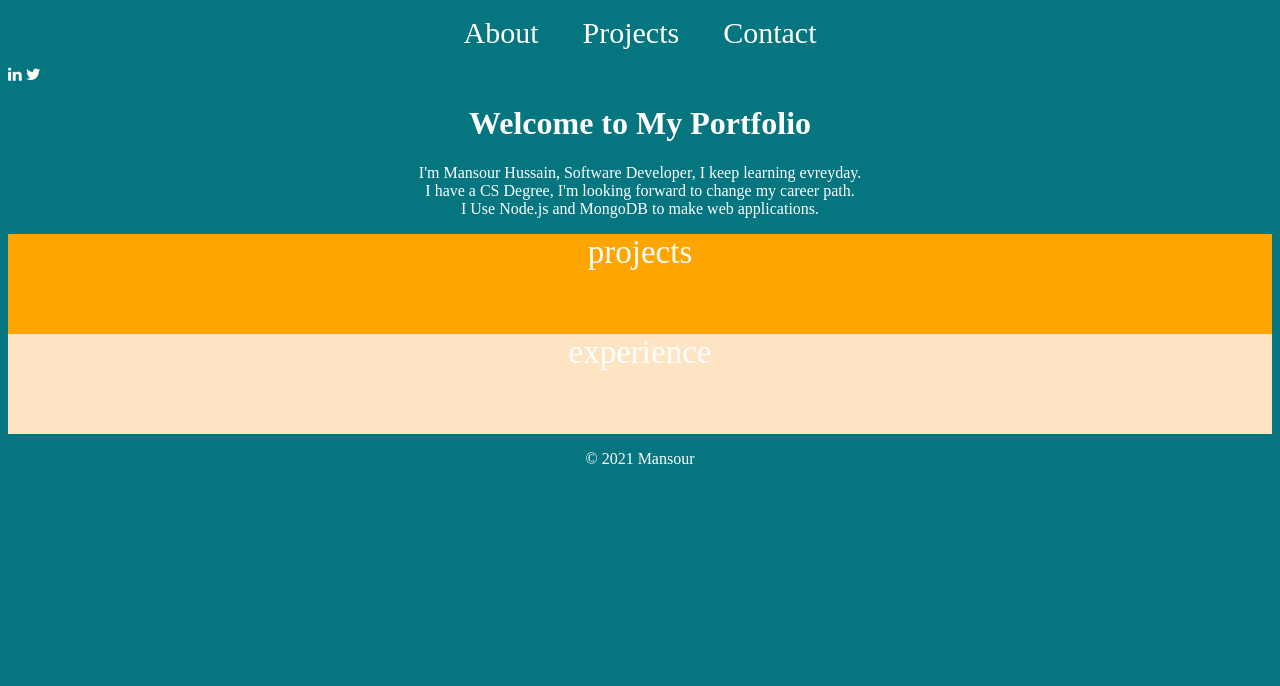
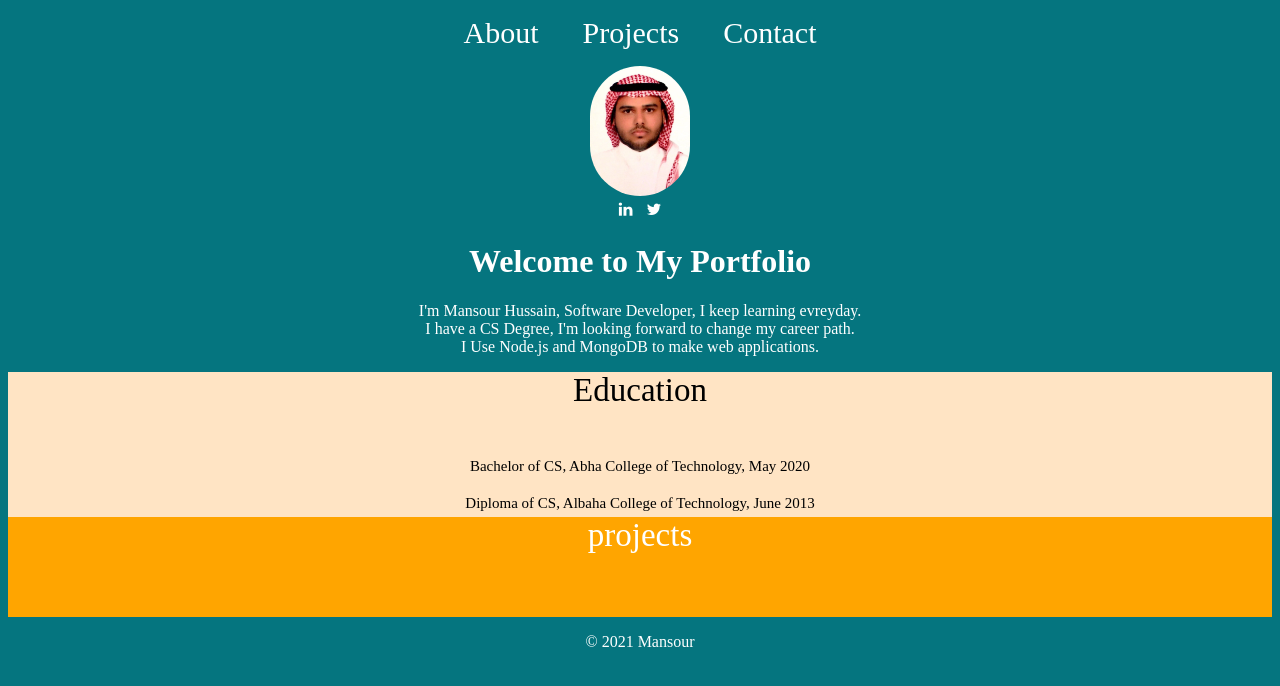
Before and after one commit to MansourHussain/portfolio, a plain HTML site: page index.html in a window 1280 px wide. Drawn offline with Linux system fonts and the light colour scheme.

Commit message:
Add personal info

```diff
--- a/dropdb.js
+++ b/deletedb.js
@@ -10,7 +10,7 @@ var conn = mysql.createConnection({
 conn.connect(function(err) {
     if (err) throw err;
     console.log('Connected');
-    var sql = "DELETE FROM users WHERE name ='منصور'";
+    var sql = "DELETE FROM users WHERE name ='Abdullah'";
     conn.query(sql, function(err, result){
         if (err) throw err;
         console.log("Deleted row :)")
--- a/index.html
+++ b/index.html
@@ -10,13 +10,19 @@
                 <li><a href="">Projects</a></li>
                 <li><a href="">Contact</a></li>
             </ul>
+
+            <img class="personal_pic" src="personal_pic.jpg">
+            <div id="soc_icons">
             <!-- Add icon library -->
             <link rel="stylesheet" href="https://cdnjs.cloudflare.com/ajax/libs/font-awesome/4.7.0/css/font-awesome.min.css">
 
             <!-- Add font awesome icons -->
-            <a href="#" class="fa fa-linkedin"></a>
-            <a href="#" class="fa fa-twitter"></a>
-            <a href="#" class="fa fa-facbook"></a>
+            <a href="https://www.linkedin.com/in/mansourhussain/" class="fa fa-linkedin"></a>
+            <a href="https://twitter.com/_MansourHussain" class="fa fa-twitter"></a>
+
+
+            </div>
+
 
             <h1>Welcome to My Portfolio</h1>
             <p>I'm Mansour Hussain, Software Developer, I keep learning evreyday. <br>
@@ -26,26 +32,17 @@
         </header>
 
 
-    <!--     <form action="login" method="post">
-            <label for="Username">Username:</label>
-            <input type="text" name="username"><br>
-            <label for="">Password:</label>
-            <input type="password" name="password"><br>
-            <label for="Email">Email:</label>
-            <input type="email" name="email"><br>
-            <label for="Phone">Phone number:</label>
-            <input type="number" name="Phone"><br>
-            <label for="City">City:</label>
-            <input type="text" name="city"><br>
-            <label for="Country">Country:</label>
-            <input type="text" name="country"><br>
+        <div class="education">Education
+            <ol>
+                <li>Bachelor of CS, Abha College of Technology, May 2020</li> <br>
+                <li>Diploma of CS, Albaha College of Technology, June 2013</li>
+            </ol>
+        </div>
+        <div id="#pro" class="projects">projects
 
-            <button type="submit" class="register">Register</button>
-            <!-- <button type="submit" class="Login">Login</button>
-            <button type="submit" class="Update">Update</button> -->
-        <!--</form> -->
-        <div id="#pro" class="projects">projects</div>
-        <div class="experience">experience</div>
+
+        </div>
+
         <footer><p>&copy; 2021 Mansour<p></p></footer>
     </body>
 </html>
--- a/insertdb.js
+++ b/insertdb.js
@@ -15,8 +15,8 @@ conn.connect(function(err){
         console.log("Connected");
     }
 
-    var sql = "INSERT INTO users (name, address) VALUES ('Hassan', 'Khamis Mushait')";
-    conn.query(sql, function (err, result) {
+    var query = "INSERT INTO users (name, address) VALUES ('Mansour', 'Saudi Arabia')";
+    conn.query(query, function (err, result) {
         if (err) {
             throw err;
         }
--- a/style.css
+++ b/style.css
@@ -10,11 +10,30 @@ body {
   background-color: orange;
 }
 
-.experience {
+.personal_pic {
+  border-radius: 120px;
+  display: block;
+  margin-left: auto;
+  margin-right: auto;
+  height: 130px;
+  width: 100px;
+}
+#soc_icons {
+  text-align: center;
+  width: 100%;
+}
+#soc_icons a {
+  padding: 5px;
+}
+.education {
   font-size: 33px;
   text-align: center;
-  height: 100px;
+  height: 145px;
+  color: black;
   background-color: bisque;
+}
+.education li {
+  font-size: 15px;
 }
 h1,
 p {
```
Also changed, not shown: personal_pic.jpg (added).
